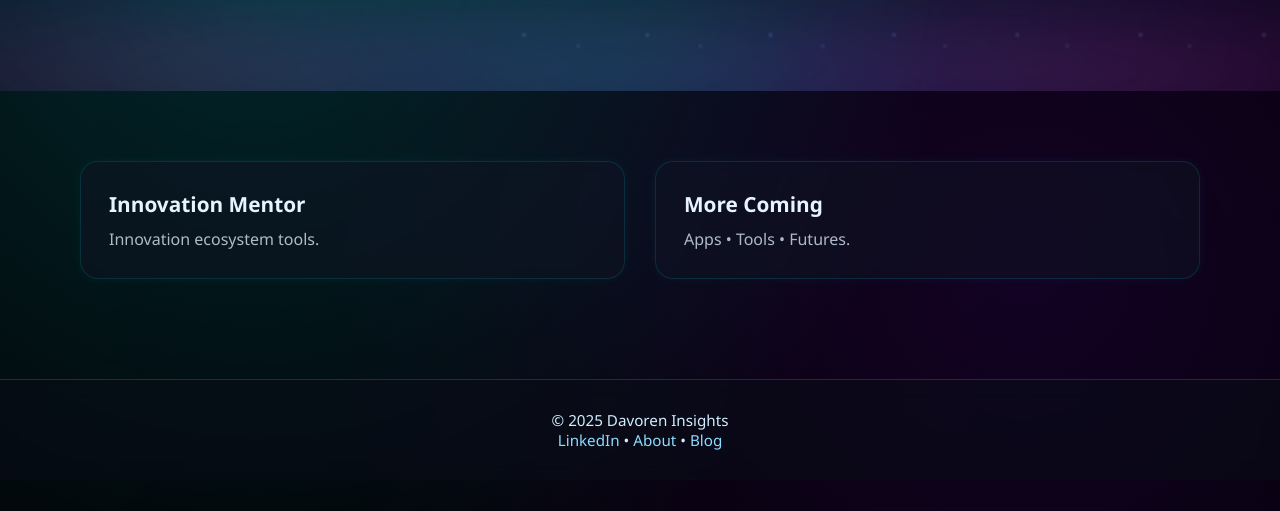
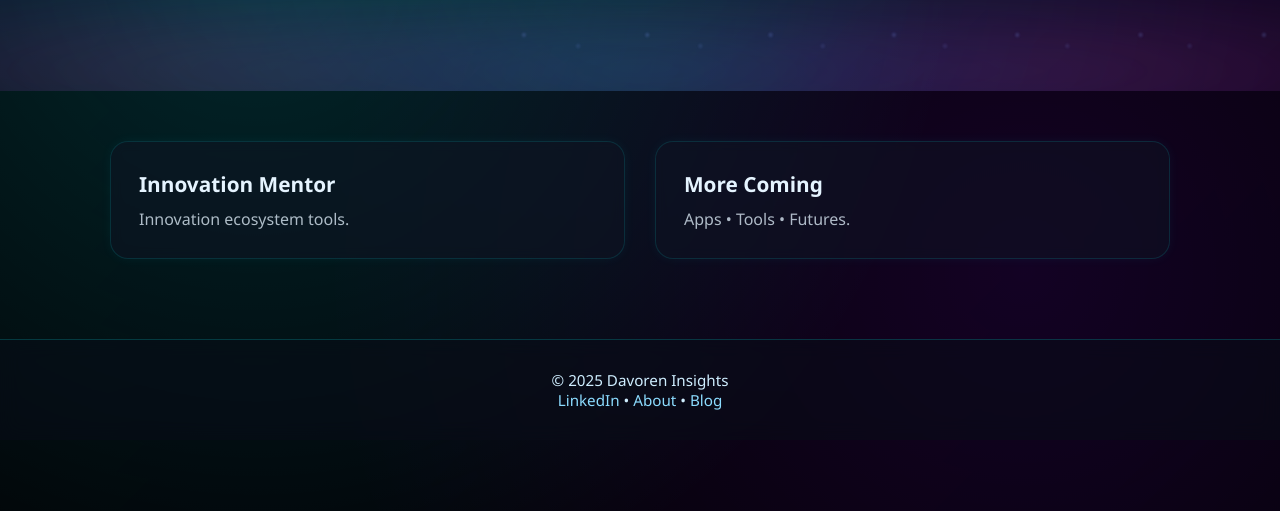
Before and after one commit to doglikevulturesBD/DavorenInsights, a plain HTML site: page index.html in a window 1280 px wide. Shown: the part 289-800 px from the top of the page. Drawn offline with Linux system fonts and the light colour scheme.

Commit message:
Update style.css

```diff
--- a/style.css
+++ b/style.css
@@ -312,6 +312,13 @@ body {
     padding: 20px;
 }
 
+/* LIMIT TILE CONTAINER WIDTH */
+.tiles {
+    max-width: 1100px;
+    margin: 0 auto;
+    padding: 20px;
+}
+
 .page-section h1 {
     font-size: 2.6rem;
     margin-bottom: 20px;
```
